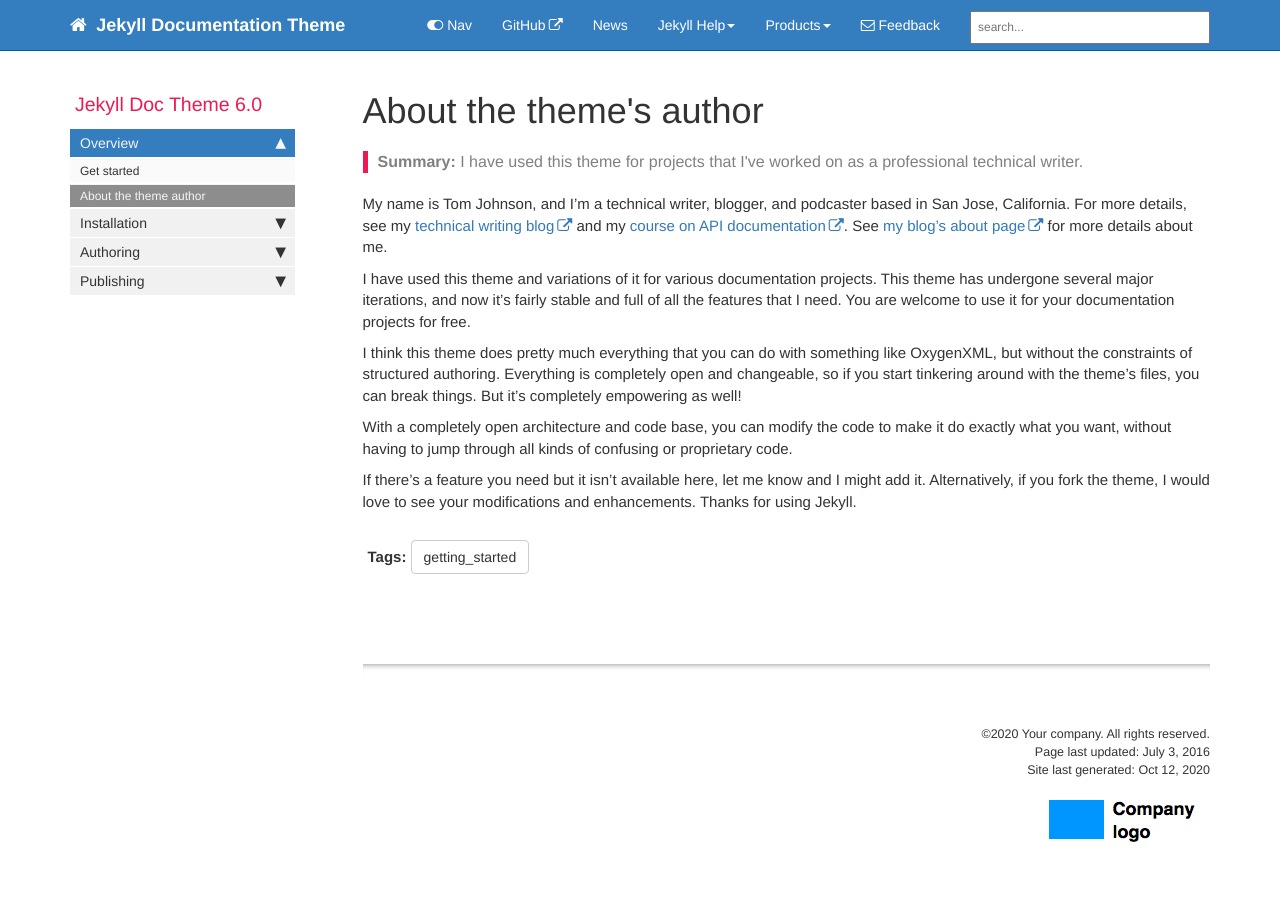
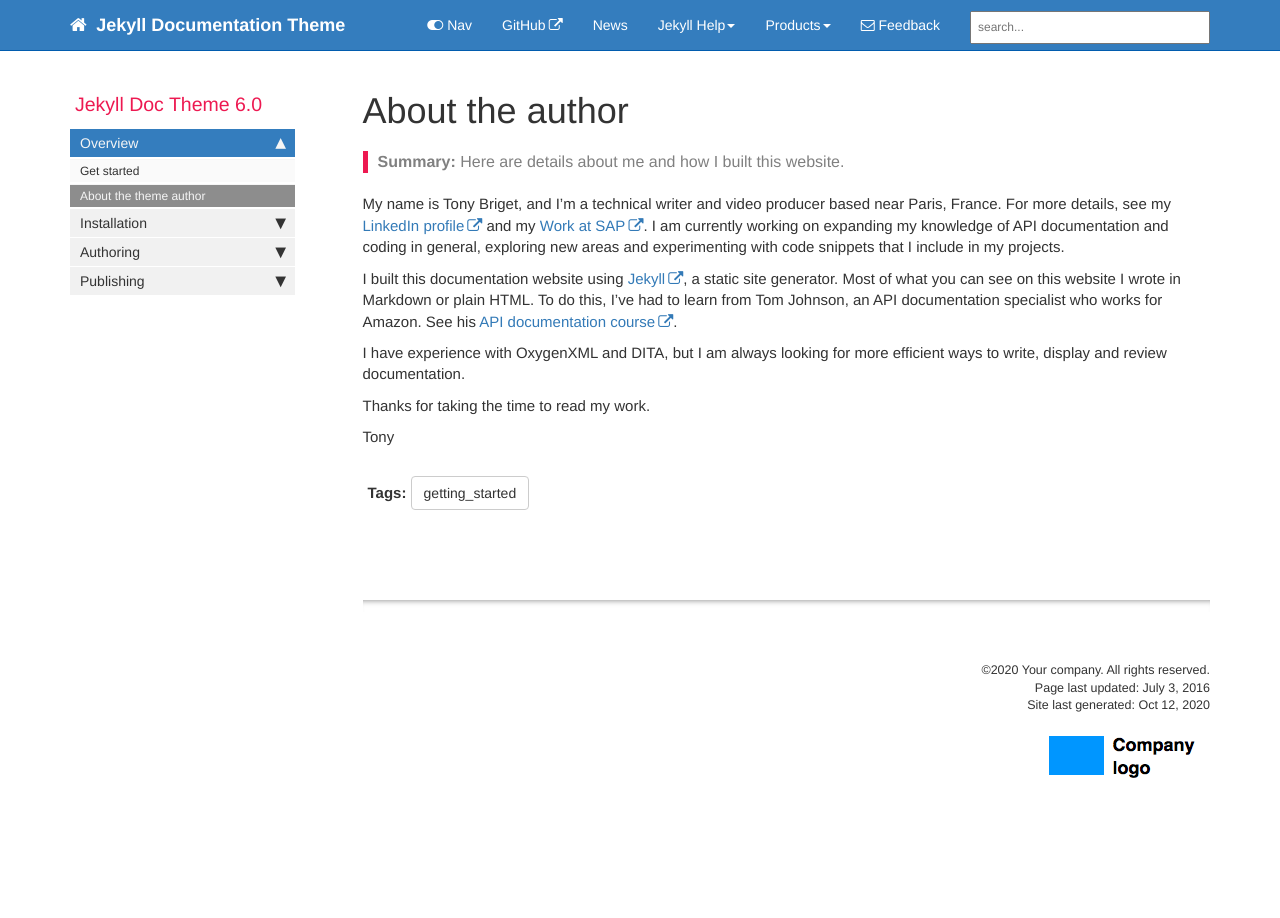
Before and after one commit to TonyBgithub/mydoctheme, a Jekyll site: the page built from pages/mydoc/mydoc_about.md, in a window 1280 px wide. Built offline with Jekyll 4.4.1, drawn with Linux system fonts in a browser that asks for light colours; comment, search, counter and statistics services are not loaded.

Commit message:
changing bio

```diff
--- a/pages/mydoc/mydoc_about.md
+++ b/pages/mydoc/mydoc_about.md
@@ -1,22 +1,22 @@
 ---
-title: About the theme's author
+title: About the author
 keywords: documentation theme, jekyll, technical writers, help authoring tools, hat replacements
 last_updated: July 3, 2016
 tags: [getting_started]
-summary: "I have used this theme for projects that I've worked on as a professional technical writer."
+summary: "Here are details about me and how I built this website."
 sidebar: mydoc_sidebar
 permalink: mydoc_about.html
 folder: mydoc
 ---
 
-My name is Tom Johnson, and I'm a technical writer, blogger, and podcaster based in San Jose, California. For more details, see my [technical writing blog](http://idratherbewriting.com) and my [course on API documentation](http://idratherbewriting.com/learnapidoc/).  See [my blog's about page](http://idratherbewriting.com/aboutme/) for more details about me.
+My name is Tony Briget, and I'm a technical writer and video producer based near Paris, France. For more details, see my [LinkedIn profile](https://www.linkedin.com/in/tony-briget-52640017a/) and my [Work at SAP](https://www.youtube.com/watch?v=aENAqA82wdo). I am currently working on expanding my knowledge of API documentation and coding in general, exploring new areas and experimenting with code snippets that I include in my projects.
 
-I have used this theme and variations of it for various documentation projects. This theme has undergone several major iterations, and now it's fairly stable and full of all the features that I need. You are welcome to use it for your documentation projects for free.
+I built this documentation website using [Jekyll](https://jekyllrb.com/), a static site generator. Most of what you can see on this website I wrote in Markdown or plain HTML. To do this, I've had to learn from Tom Johnson, an API documentation specialist who works for Amazon. See his [API documentation course](https://idratherbewriting.com/learnapidoc/docapis_introtoapis.html).
 
-I think this theme does pretty much everything that you can do with something like OxygenXML, but without the constraints of structured authoring. Everything is completely open and changeable, so if you start tinkering around with the theme's files, you can break things. But it's completely empowering as well!
+I have experience with OxygenXML and DITA, but I am always looking for more efficient ways to write, display and review documentation.
 
-With a completely open architecture and code base, you can modify the code to make it do exactly what you want, without having to jump through all kinds of confusing or proprietary code.
+Thanks for taking the time to read my work.
 
-If there's a feature you need but it isn't available here, let me know and I might add it. Alternatively, if you fork the theme, I would love to see your modifications and enhancements. Thanks for using Jekyll.
+Tony
 
 {% include links.html %}
```
Also changed, not shown: index.md (+6 -6 lines).
